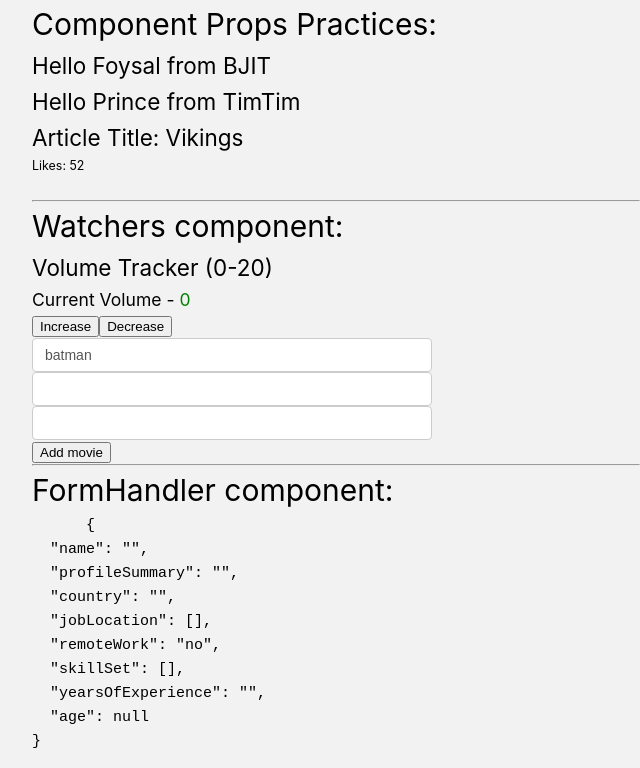
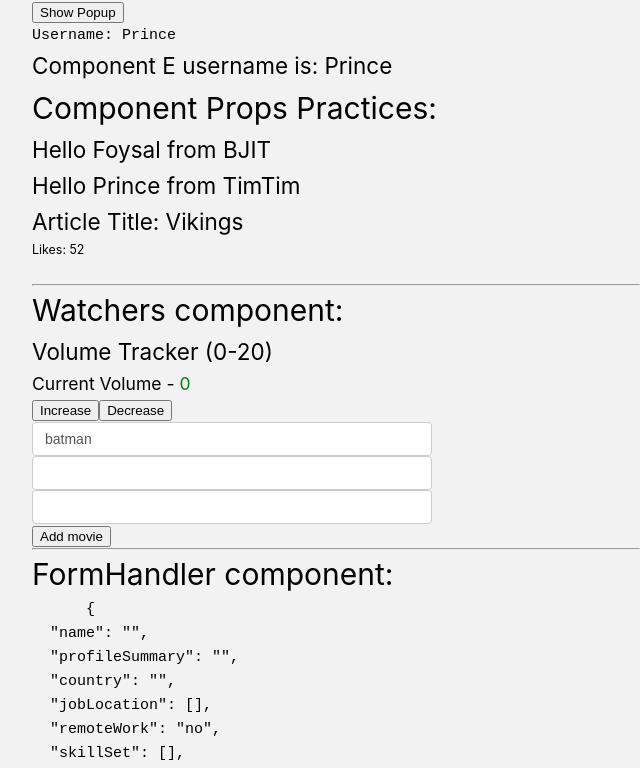
Before and after one commit to md-foysal-mahmud/vue-project, a Vue app: page / in a window 1280 px wide. Shown: the top 768 px of the page, without its empty margins (0-640 px from the left). Built offline with nearby package versions, Linux system fonts and the light colour scheme.

Commit message:
Components Event

```diff
--- a/src/App.vue
+++ b/src/App.vue
@@ -1,4 +1,6 @@
 <script>
+import ComponentE from './components/ComponentE.vue';
+import Popup from './components/Popup.vue';
 import ComponentPropsPractices from './components/ComponentPropsPractices.vue';
 import Article from './components/Article.vue';
 import EventHandler from './components/EventHandler.vue';
@@ -8,6 +10,8 @@ import BasicPractices from './components/BasicPractices.vue'
 
 export default {
   components: {
+    ComponentE,
+    Popup,
     Article,
     ComponentPropsPractices,
     Watchers,
@@ -20,14 +24,34 @@ export default {
     return {
       // Props passing example
       name: 'Prince',
-      company: 'TimTim'
+      company: 'TimTim',
+      // component events
+      showPopup: false,
     }
   },
+  provide() {
+    return {
+      username: this.name
+    }
+  },
+  methods: {
+    closePopup(name) {
+      this.showPopup = false;
+      alert(name);
+    }
+  }
 }
 </script>
 
 <template>
   <div>
+    <button @click="showPopup = true">Show Popup</button>
+    <!-- <Popup v-show="showPopup" @close="showPopup = false" /> -->
+    <Popup v-show="showPopup" @close="closePopup" />
+
+    <pre>Username: {{ name }}</pre>
+    <ComponentE />
+
     <h1>Component Props Practices:</h1>
 
     <ComponentPropsPractices name="Foysal" company="BJIT" />
--- /dev/null
+++ b/src/components/ComponentE.vue
@@ -0,0 +1,10 @@
+<script>
+export default {
+  name: "ComponentE",
+  inject: ['username']
+}
+</script>
+
+<template>
+  <h2>Component E username is: {{ username }}</h2>
+</template>
--- /dev/null
+++ b/src/components/Popup.vue
@@ -0,0 +1,13 @@
+<script>
+export default {
+  name: "Popup",
+  emits: ['close']
+}
+</script>
+
+<template>
+  <div>
+    <h2>This is a Popup</h2>
+    <button @click="$emit('close', 'ByeBye')">Close Popup</button>
+  </div>
+</template>
```
